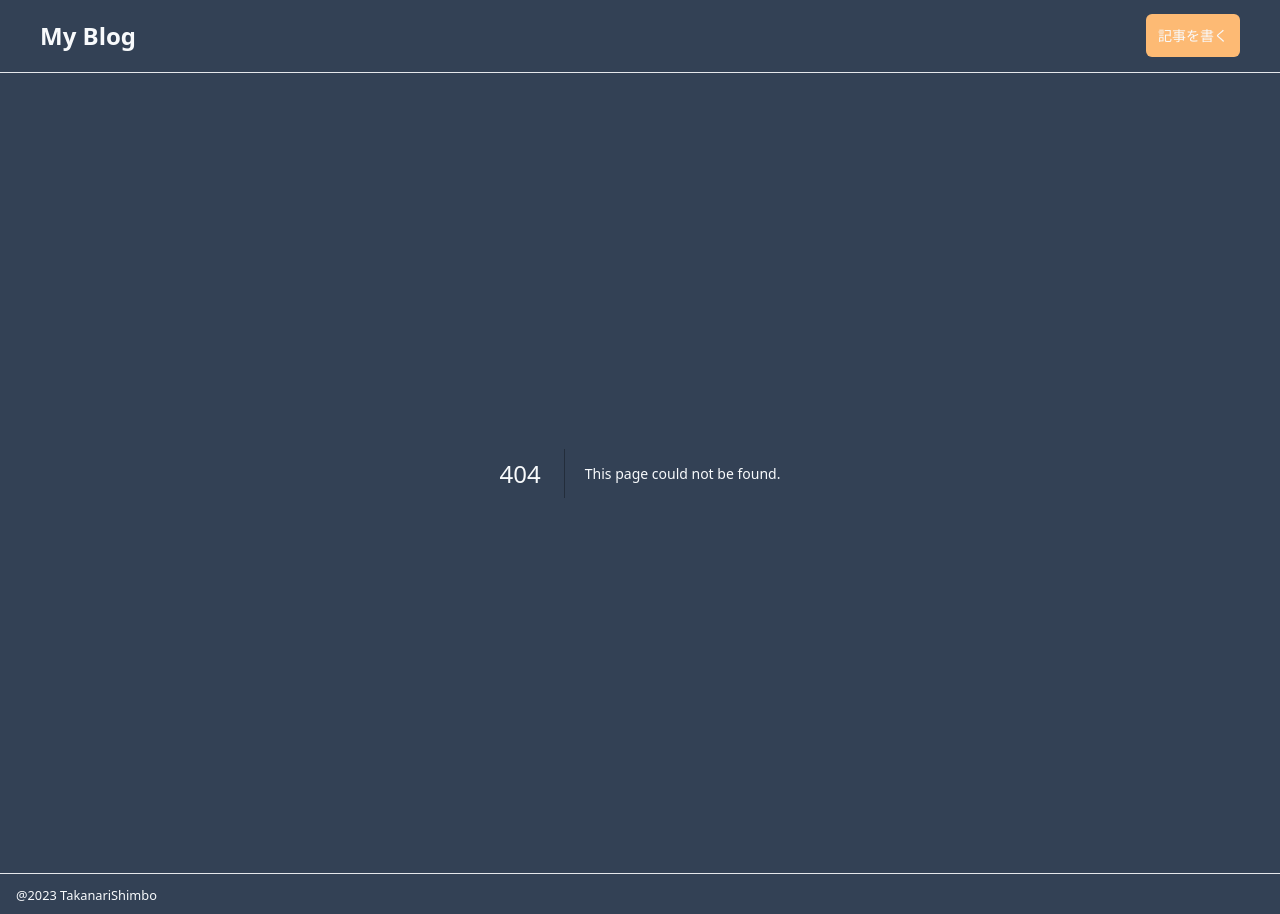
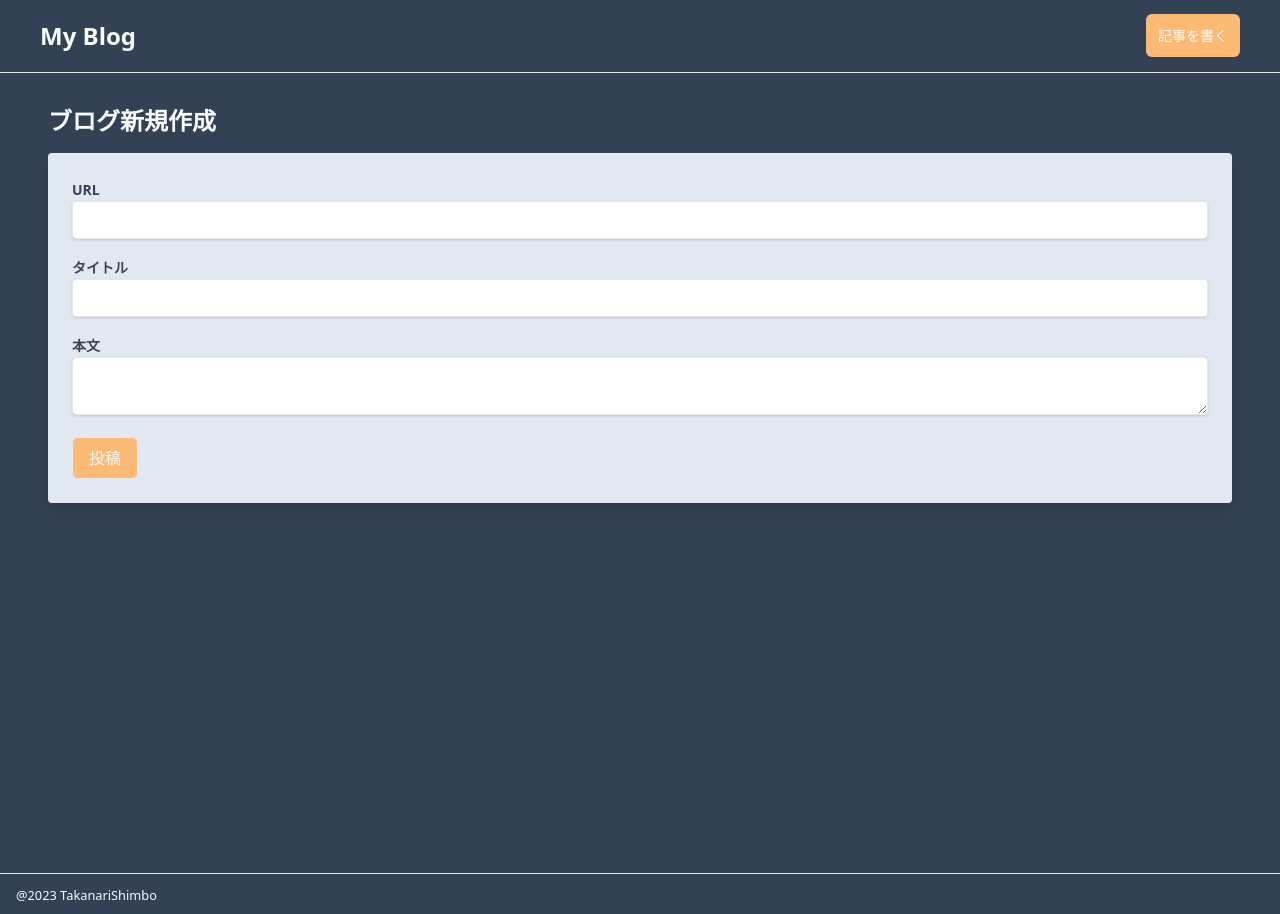
Before and after one commit to TakanariShimbo/sample-nextjs-blog, a Next.js app: page /articles/new in a window 1280 px wide. Before the commit this address had no page. Built offline with nearby package versions, Linux system fonts and the light colour scheme.

Commit message:
add create blog page

```diff
--- /dev/null
+++ b/src/app/articles/new/page.tsx
@@ -0,0 +1,30 @@
+import React from "react";
+
+const CreateBlogPage = () => {
+  return (
+    <div className="min-h-screen py-8 px-4 md:px-12">
+      <h2 className="text-2xl font-bold mb-4">ブログ新規作成</h2>
+
+      <form className="bg-slate-200 p-6 rounded shadow-lg">
+        <div className="mb-4">
+          <label className="text-gray-700 text-sm font-bold mb-2">URL</label>
+          <input type="text" className="shadow border rounded w-full py-2 px-3 text-gray-700 leading-tight focus:outline" />
+        </div>
+        <div className="mb-4">
+          <label className="text-gray-700 text-sm font-bold mb-2">タイトル</label>
+          <input type="text" className="shadow border rounded w-full py-2 px-3 text-gray-700 leading-tight focus:outline" />
+        </div>
+        <div className="mb-4">
+          <label className="text-gray-700 text-sm font-bold mb-2">本文</label>
+          <textarea className="shadow border rounded w-full py-2 px-3 text-gray-700 leading-tight focus:outline" />
+        </div>
+
+        <button type="submit" className="py-2 px-4 border rounded-md bg-orange-300">
+          投稿
+        </button>
+      </form>
+    </div>
+  );
+};
+
+export default CreateBlogPage;
```
Also changed, not shown: src/app/articles/page.tsx (added).
